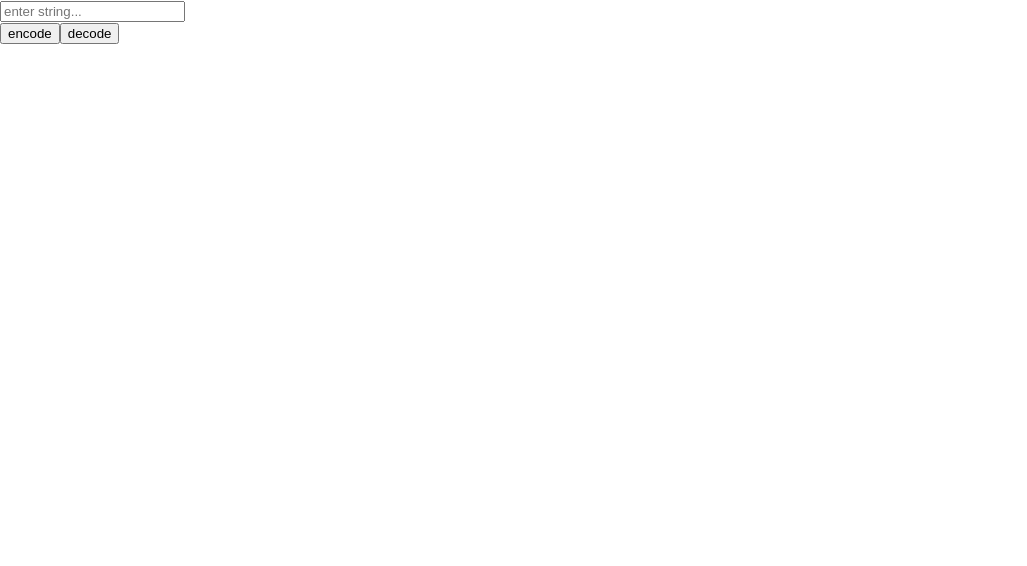
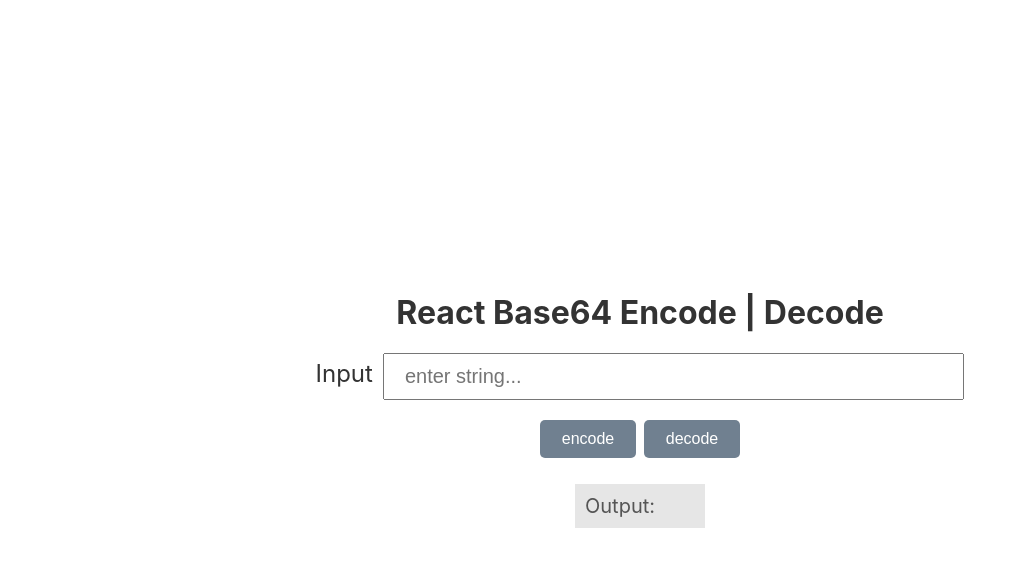
Before and after one commit to towsif031/react-radix64-encode-decode, a React (Create React App) app: page / in a window 1280 px wide. Shown: the top 566 px of the page, without its empty margins (0-1027 px from the left). Built offline with nearby package versions, Linux system fonts and the light colour scheme.

Commit message:
added css

```diff
--- a/public/index.html
+++ b/public/index.html
@@ -22,7 +22,7 @@
       work correctly both with client-side routing and a non-root public URL.
       Learn how to configure a non-root public URL by running `npm run build`.
     -->
-		<title>React App</title>
+		<title>React Base64 Encode | Decode</title>
 	</head>
 	<body>
 		<noscript>You need to enable JavaScript to run this app.</noscript>
--- /dev/null
+++ b/src/App.css
@@ -0,0 +1,67 @@
+.App {
+	display: flex;
+	flex-direction: column;
+	justify-content: center;
+	align-items: center;
+	height: 100vh;
+	color: #333;
+}
+
+.App h1 {
+	text-align: center;
+}
+
+.App form {
+	display: flex;
+	justify-content: center;
+	align-items: center;
+	width: 70%;
+	margin-bottom: 10px;
+}
+
+.App label {
+	padding-right: 10px;
+	padding-bottom: 6px;
+	font-size: 24px;
+}
+
+.App input {
+	width: 60%;
+	min-width: 200px;
+	font-size: 20px;
+	padding: 10px 20px;
+}
+
+.buttonsDiv {
+	display: flex;
+	justify-content: space-between;
+	margin-top: 10px;
+	width: 200px;
+}
+
+.buttonsDiv button {
+	padding: 10px;
+	width: 48%;
+	background: slategray;
+	color: #fff;
+	border: none;
+	border-radius: 5px;
+	font-size: 16px;
+}
+
+.outputDiv {
+	margin-top: 26px;
+	background-color: rgb(230, 230, 230);
+	padding: 10px 10px;
+}
+
+.outputDiv label {
+	font-size: 20px;
+	color: #555;
+}
+
+.outputDiv span {
+	font-size: 20px;
+	padding: 10px 15px;
+	text-align: center;
+}
--- a/src/App.js
+++ b/src/App.js
@@ -1,6 +1,7 @@
 import React, { useState } from 'react';
 import Encode from './Encode';
 import Decode from './Decode';
+import './App.css';
 
 function App() {
 	const [stringData, setStringData] = useState({
@@ -28,7 +29,9 @@ function App() {
 
 	return (
 		<div className="App">
+			<h1>React Base64 Encode | Decode</h1>
 			<form>
+				<label>Input</label>
 				<input
 					type="text"
 					name="inputString"
@@ -37,16 +40,19 @@ function App() {
 					onChange={onChangeInput}
 				></input>
 			</form>
-			<div>
+			<div className="buttonsDiv">
 				<button onClick={showEncode}>encode</button>
 				<button onClick={showDecode}>decode</button>
-				<div>
+			</div>
+			<div className="outputDiv">
+				<label>Output:</label>
+				<span>
 					{stringData.showED ? (
 						<Encode stringData={stringData} />
 					) : (
 						<Decode stringData={stringData} />
 					)}
-				</div>
+				</span>
 			</div>
 		</div>
 	);
--- a/src/Decode.js
+++ b/src/Decode.js
@@ -11,11 +11,7 @@ function Decode({ stringData }) {
 		}
 	}
 
-	return (
-		<div>
-			<h1>{decodeBase64(stringToDecode)}</h1>
-		</div>
-	);
+	return <>{decodeBase64(stringToDecode)}</>;
 }
 
 export default Decode;
--- a/src/Encode.js
+++ b/src/Encode.js
@@ -7,11 +7,7 @@ function Encode({ stringData }) {
 		return btoa(s);
 	}
 
-	return (
-		<div>
-			<h1>{encodeToBase64(stringToEncode)}</h1>
-		</div>
-	);
+	return <>{encodeToBase64(stringToEncode)}</>;
 }
 
 export default Encode;
```
